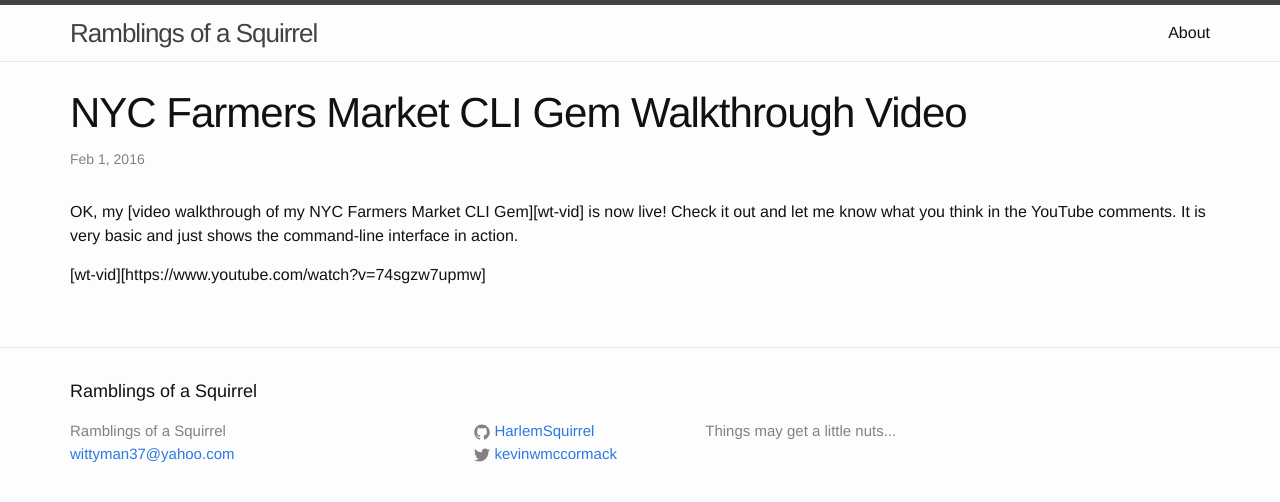
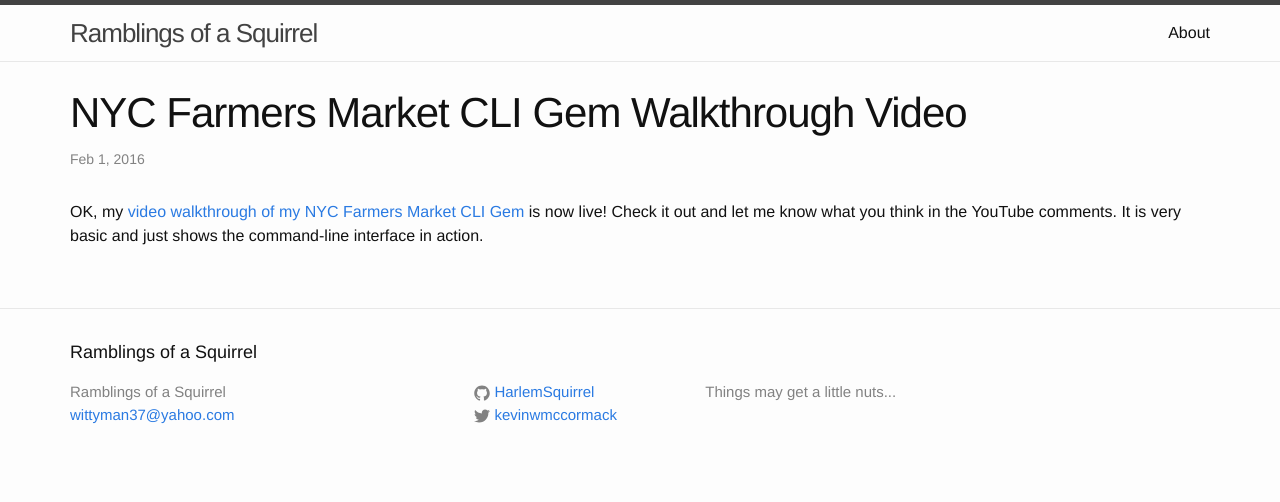
Before and after one commit to HarlemSquirrel/HarlemSquirrel.github.io, a Jekyll site: the page built from _posts/2016-02-01-nyc-farmers-market-cli-gem-walkthrough-video.markdown, in a window 1280 px wide. Shown: the top 502 px of the page. Built offline with Jekyll 4.4.1, drawn with Linux system fonts in a browser that asks for light colours.

Commit message:
fix link

```diff
--- a/_posts/2016-02-01-nyc-farmers-market-cli-gem-walkthrough-video.markdown
+++ b/_posts/2016-02-01-nyc-farmers-market-cli-gem-walkthrough-video.markdown
@@ -6,4 +6,4 @@ categories: jekyll update
 ---
 OK, my [video walkthrough of my NYC Farmers Market CLI Gem][wt-vid] is now live! Check it out and let me know what you think in the YouTube comments. It is very basic and just shows the command-line interface in action.
 
-[wt-vid][https://www.youtube.com/watch?v=74sgzw7upmw]
+[wt-vid]: https://www.youtube.com/watch?v=74sgzw7upmw
```
